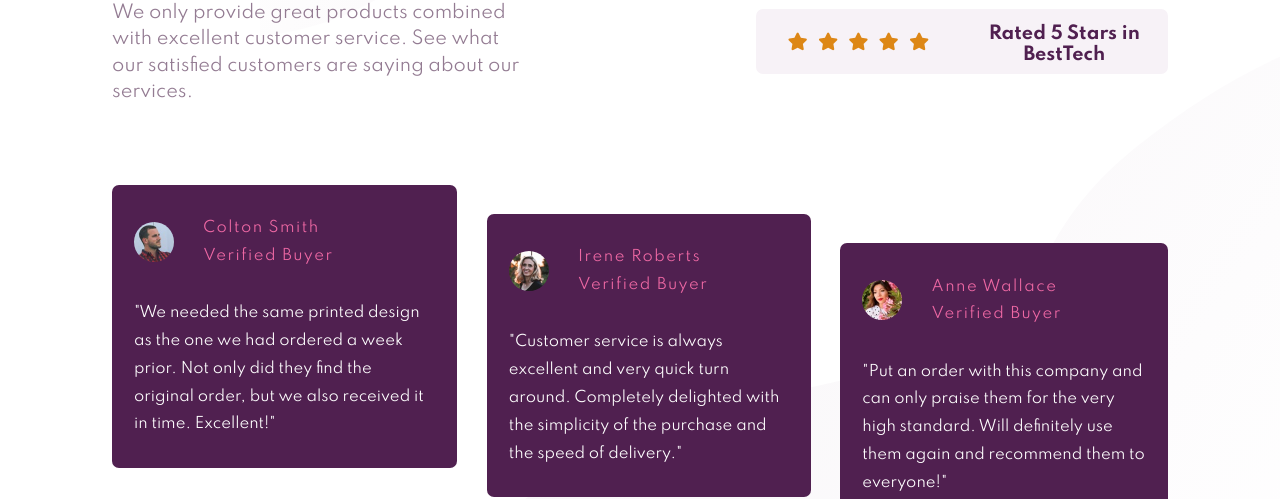
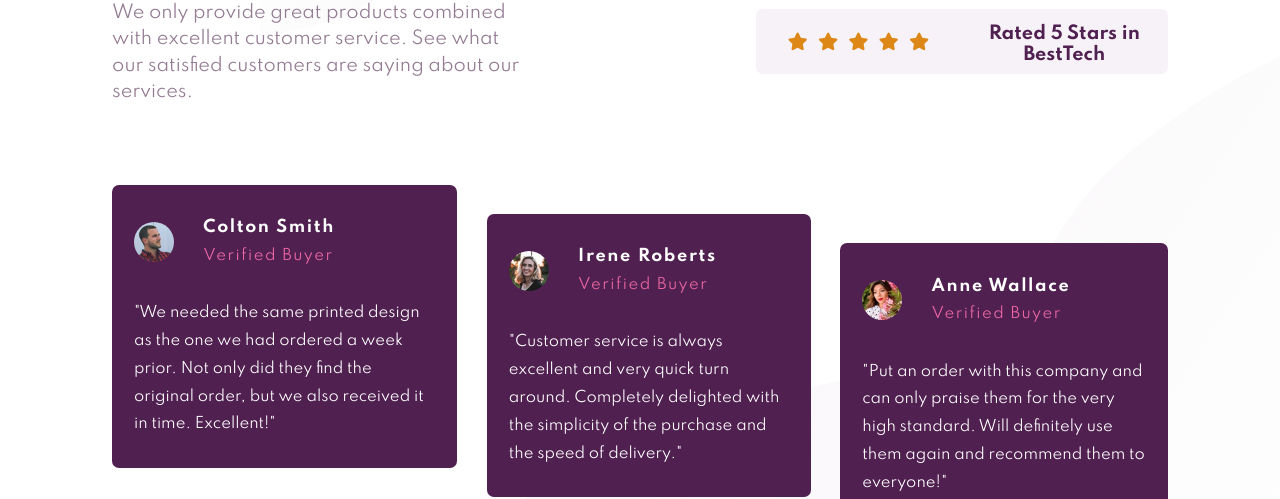
Before and after one commit to Taavi-Univer/social-proof-section, a plain HTML site: page index.html in a window 1280 px wide. Shown: the part 326-825 px from the top of the page. Drawn offline with Linux system fonts and the light colour scheme.

Commit message:
Update style.css

```diff
--- a/style.css
+++ b/style.css
@@ -90,7 +90,7 @@ body {
   letter-spacing: 0.1em;
 }
 
-.comment-author p .name {
+.comment-author .name {
   color: hsl(0, 0%, 100%);
   font-weight: bold;
   font-size: 1rem;
```
